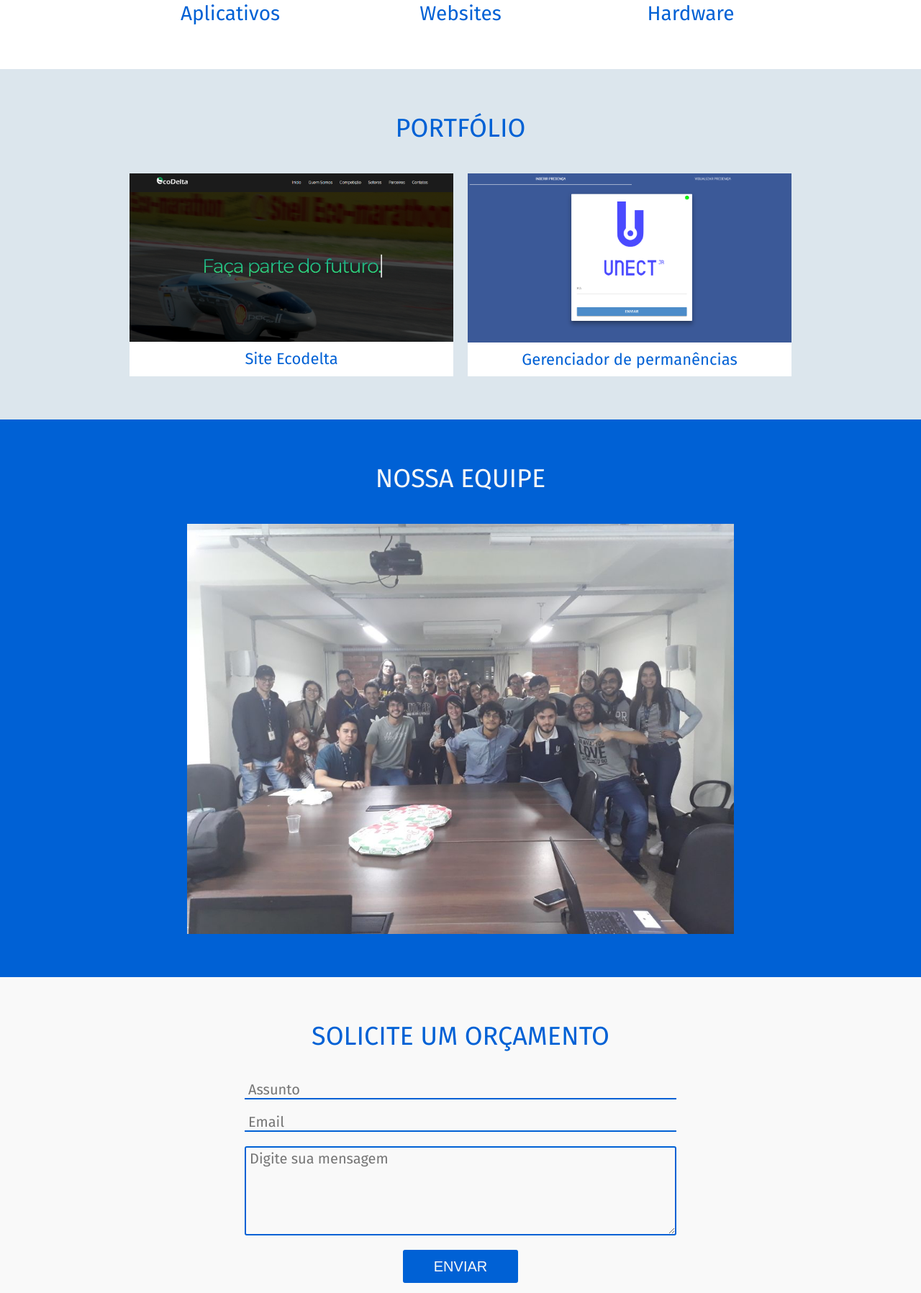
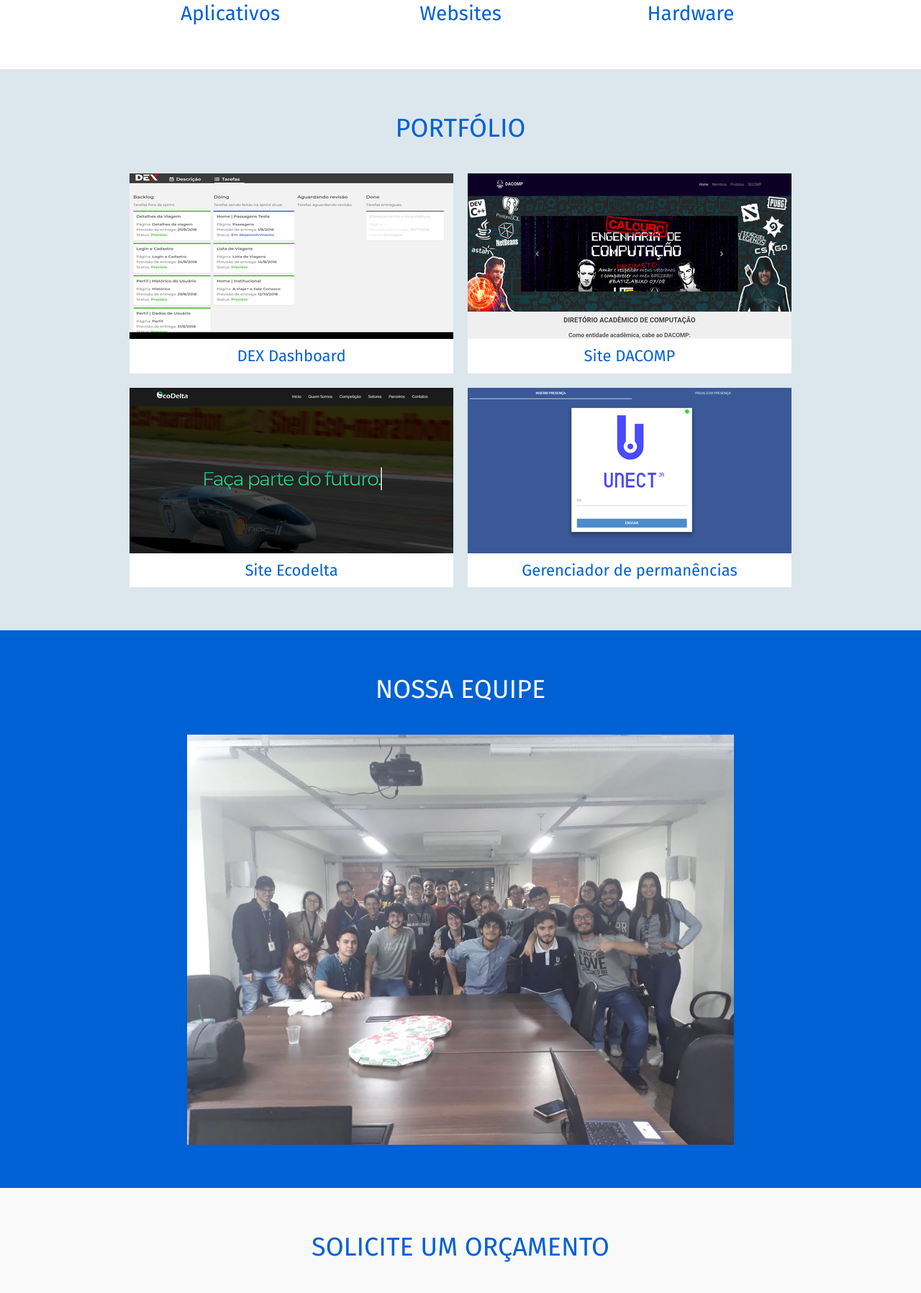
Before and after one commit to UnectJr/UnectJr.github.io, a PHP site: page / in a window 1280 px wide. Shown: the part 1463-3260 px from the top of the page at 72% size. Run offline with PHP 8.4, Linux system fonts and the light colour scheme.

Commit message:
Add new portfolio items

```diff
--- a/css/style.css
+++ b/css/style.css
@@ -381,6 +381,7 @@ section {
 /* Portfolio */
 #portfolio {
   background-color: rgb(220, 230, 237);
+  padding: 60px 0 40px 0;
 }
 
 #portfolio .container {
@@ -398,6 +399,7 @@ section {
 #portfolio .flex-item {
   /* margin: 0; */
   background: #fff;
+  margin-bottom: 20px;
 }
 
 #portfolio h3 {
--- a/index.html
+++ b/index.html
@@ -71,34 +71,35 @@
     </div>
   </section>
 
+  <!-- AS IMAGENS DO PORTFOLIO DEVEM SER DE: WIDTH: 450PX, HEIGHT: 230PX -->
   <section id="portfolio">
     <h2> Portfólio </h2>
-
     <!-- First row -->
     <div class="container">
       <div class="flex-item">
-        <button id="myBtn1"><img src="img/portfolio/ecodelta.png" target="_Blank" alt="Ecodelta"></button>
+        <button id="myBtn1"><img src="img/portfolio/dex-dashboard-portfolio.jpg" target="_Blank" alt="Nina"></button>
+        <h3> DEX Dashboard </h3>
+      </div>
+
+      <div class="flex-item">
+        <button id="myBtn2"><img src="img/portfolio/dacomp-portfolio.jpg" target="_Blank" alt="Nina"></button>
+        <h3> Site DACOMP </h3>
+      </div>
+    </div>
+
+    <!-- Second row -->
+    <div class="container">
+      <div class="flex-item">
+        <button id="myBtn3"><img src="img/portfolio/ecodelta-portfolio.jpg" target="_Blank" alt="Ecodelta"></button>
         <h3> Site Ecodelta </h3>
       </div>
 
       <div class="flex-item">
-        <button id="myBtn2"><img src="img/portfolio/nina.png" target="_Blank" alt="Nina"></button>
+        <button id="myBtn4"><img src="img/portfolio/nina-portfolio.jpg" target="_Blank" alt="Nina"></button>
         <h3> Gerenciador de permanências </h3>
       </div>
     </div>
 
-    <!-- Second row
-    <div class="container">
-      <div class="flex-item">
-        <a href="#">
-          <img src="img/ecodelta.png" alt="img">
-        </a>
-      </div>
-      <div class="flex-item">
-        <a href="modal"><img src="img/ecodelta.png" alt="img"></a>
-      </div>
-    </div>
-  -->
   </section>
 
   <section id="team">
@@ -146,14 +147,54 @@
     <div class="modal-content">
       <span class="close close1">&times;</span>
       <div>
+        <h2>DEX Dashboard</h2>
+        <!--<p class="item-intro">Lorem ipsum dolor sit amet consectetur.</p>-->
+        <div class="modal-img">
+          <img src="img/portfolio/dex-dashboard-modal.jpg" alt="DEX Dashboard">
+        </div>
+        <p>A DEX Dashboard é um quadro de atualização de status do projeto para o cliente. Nós criamos um painel para atualizar as informações do quadro de maneira intuitiva. </p>
+        <ul class="list-inline">
+          <li>Data: Setembro 2018</li>
+          <li>Cliente: DEX.Company</li>
+          <li>Categoria: Aplicação Web</li>
+        </ul>
+      </div>
+    </div>
+  </div>
+
+  <div id="myModal2" class="modal">
+    <div class="modal-content">
+      <span class="close close2">&times;</span>
+      <div>
+        <h2> Site DACOMP </h2>
+        <!--
+        <p class="item-intro">Lorem ipsum dolor sit amet consectetur.</p>
+        -->
+        <div class="modal-img">
+          <a href="http://dacomp.com.br/"><img src="img/portfolio/dacomp-modal.jpg" alt="Site DACOMP"></a>
+        </div>
+        <p> Site do diretório acadêmico de Computação da UTFPR-CP. </p>
+        <ul class="list-inline">
+          <li>Data: Fevereiro 2018 </li>
+          <li>Category: Site </li>
+        </ul>
+      </div>
+    </div>
+  </div>
+
+  <div id="myModal3" class="modal">
+    <!-- CONTEÚDO DO MODAL 1 -->
+    <div class="modal-content">
+      <span class="close close3">&times;</span>
+      <div>
         <h2>Site Ecodelta</h2>
         <!--<p class="item-intro">Lorem ipsum dolor sit amet consectetur.</p>-->
         <div class="modal-img">
-          <a href="http://ecodelta.cp.utfpr.edu.br/" target="_Blank"><img src="img/portfolio/ecodelta.png" alt="Site Ecodelta"></a>
+          <a href="http://ecodelta.cp.utfpr.edu.br/" target="_Blank"><img src="img/portfolio/ecodelta-modal.png" alt="Site Ecodelta"></a>
         </div>
-        <p>A Ecodelta é um projeto de extensão da UTFPR Câmpus Cornélio Procópio, o objetivo do projeto é desenvolver um carro de eficiência
-        energética, participando de competições como a Shell Eco Marathon. Nós da Unect Jr. desenvolvemos um site para divulgar o
-        projeto e atrair potenciais patrocinadores.</p>
+        <p>A Ecodelta é um projeto de extensão da UTFPR Câmpus Cornélio Procópio, o objetivo do projeto é desenvolver um carro
+          de eficiência energética, participando de competições como a Shell Eco Marathon. Nós da Unect Jr. desenvolvemos um
+          site para divulgar o projeto e atrair potenciais patrocinadores.</p>
         <ul class="list-inline">
           <li>Data: Fevereiro 2018</li>
           <li>Cliente: Ecodelta UTFPR-CP</li>
@@ -163,16 +204,16 @@
     </div>
   </div>
 
-  <div id="myModal2" class="modal">
+  <div id="myModal4" class="modal">
     <div class="modal-content">
-      <span class="close close2">&times;</span>
+      <span class="close close4">&times;</span>
       <div>
         <h2> Nina </h2>
         <!--
-        <p class="item-intro">Lorem ipsum dolor sit amet consectetur.</p>
-        -->
+          <p class="item-intro">Lorem ipsum dolor sit amet consectetur.</p>
+          -->
         <div class="modal-img">
-          <a href="https://nina-unect.herokuapp.com/index.html"><img src="img/portfolio/nina.png" alt="Aplicação web - Nina"></a>
+          <a href="https://nina-unect.herokuapp.com/index.html"><img src="img/portfolio/nina-modal.png" alt="Aplicação web - Nina"></a>
         </div>
         <p>Aplicação web para marcar e gerenciar permanências na Unect Jr.</p>
         <ul class="list-inline">
--- a/js/init.js
+++ b/js/init.js
@@ -37,14 +37,20 @@ window.onload = function(){
 // Get the modal
 var modal = document.getElementById('myModal1');
 var modal2 = document.getElementById('myModal2');
+var modal3 = document.getElementById('myModal3');
+var modal4 = document.getElementById('myModal4');
 
 // Get the button that opens the modal
 var btn = document.getElementById("myBtn1");
 var btn2 = document.getElementById("myBtn2");
+var btn3 = document.getElementById("myBtn3");
+var btn4 = document.getElementById("myBtn4");
 
 // Get the <span> element that closes the modal
 var span = document.getElementsByClassName("close1")[0];
 var span2 = document.getElementsByClassName("close2")[0];
+var span3 = document.getElementsByClassName("close3")[0];
+var span4 = document.getElementsByClassName("close4")[0];
 
 // When the user clicks on the button, open the modal
 btn.onclick = function() {
@@ -53,6 +59,14 @@ btn.onclick = function() {
 
 btn2.onclick = function () {
     modal2.style.display = "block";
+}
+
+btn3.onclick = function () {
+    modal3.style.display = "block";
+}
+
+btn4.onclick = function () {
+    modal4.style.display = "block";
 }
 
 // When the user clicks on <span> (x), close the modal
@@ -64,6 +78,14 @@ span2.onclick = function () {
     modal2.style.display = "none";
 }
 
+span3.onclick = function () {
+    modal3.style.display = "none";
+}
+
+span4.onclick = function () {
+    modal4.style.display = "none";
+}
+
 // When the user clicks anywhere outside of the modal, close it
 window.onclick = function(event) {
     if (event.target == modal) {
@@ -73,4 +95,12 @@ window.onclick = function(event) {
     if (event.target == modal2) {
         modal2.style.display = "none";
     }
+
+    if (event.target == modal3) {
+        modal3.style.display = "none";
+    }
+
+    if (event.target == modal4) {
+        modal4.style.display = "none";
+    }
 }
```
Also changed, not shown: img/portfolio/dacomp-modal.jpg (added), img/portfolio/dacomp-portfolio.jpg (added), img/portfolio/dex-dashboard-modal.jpg (added), img/portfolio/dex-dashboard-portfolio.jpg (added), img/portfolio/ecodelta-modal.png (renamed from img/portfolio/ecodelta.png), img/portfolio/ecodelta-portfolio.jpg (added), img/portfolio/nina-modal.png (renamed from img/portfolio/nina.png), img/portfolio/nina-portfolio.jpg (added), package-lock.json (added).
